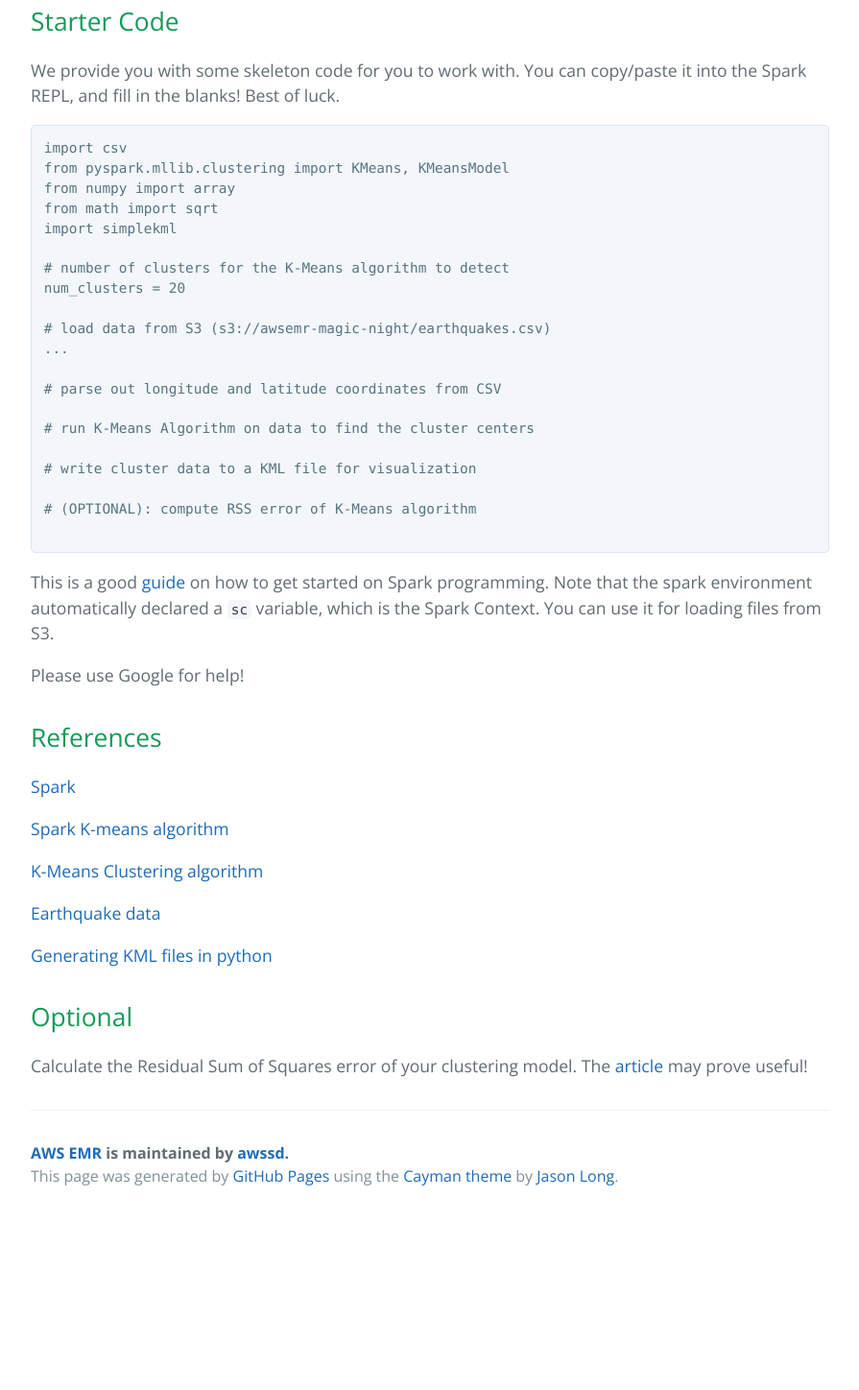
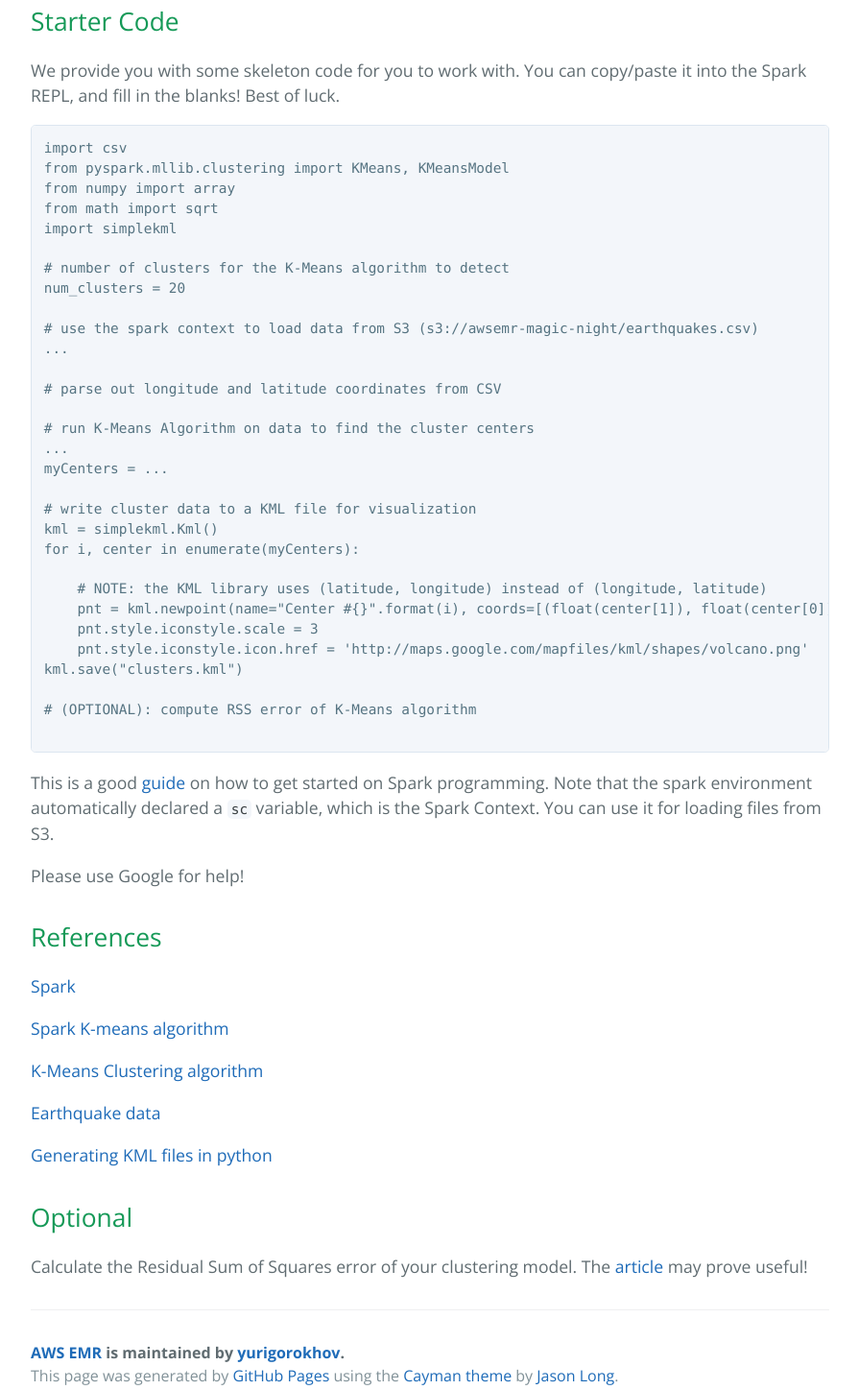
Before and after one commit to yurigorokhov/awsemr, a plain HTML site: page index.html in a window 1280 px wide. Shown: the part 2223-3671 px from the top of the page at 96% size, without its empty margins (192-1087 px from the left). Before the commit the page ends 3492 px from the top, so only its background shows below. Drawn offline with nearby package versions, Linux system fonts and the light colour scheme.

```diff
--- a/index.html
+++ b/index.html
@@ -2,7 +2,7 @@
 <html lang="en-us">
   <head>
     <meta charset="UTF-8">
-    <title>AWS EMR by awssd</title>
+    <title>AWS EMR by yurigorokhov</title>
     <meta name="viewport" content="width=device-width, initial-scale=1">
     <link rel="stylesheet" type="text/css" href="stylesheets/normalize.css" media="screen">
     <link href='https://fonts.googleapis.com/css?family=Open+Sans:400,700' rel='stylesheet' type='text/css'>
@@ -13,9 +13,9 @@
     <section class="page-header">
       <h1 class="project-name">AWS EMR</h1>
       <h2 class="project-tagline"></h2>
-      <a href="https://github.com/awssd/awsemr" class="btn">View on GitHub</a>
-      <a href="https://github.com/awssd/awsemr/zipball/master" class="btn">Download .zip</a>
-      <a href="https://github.com/awssd/awsemr/tarball/master" class="btn">Download .tar.gz</a>
+      <a href="https://github.com/yurigorokhov/awsemr" class="btn">View on GitHub</a>
+      <a href="https://github.com/yurigorokhov/awsemr/zipball/master" class="btn">Download .zip</a>
+      <a href="https://github.com/yurigorokhov/awsemr/tarball/master" class="btn">Download .tar.gz</a>
     </section>
 
     <section class="main-content">
@@ -123,14 +123,24 @@ import simplekml
 # number of clusters for the K-Means algorithm to detect
 num_clusters = 20
 
-# load data from S3 (s3://awsemr-magic-night/earthquakes.csv)
+# use the spark context to load data from S3 (s3://awsemr-magic-night/earthquakes.csv)
 ...
 
 # parse out longitude and latitude coordinates from CSV
 
 # run K-Means Algorithm on data to find the cluster centers
+...
+myCenters = ...
 
 # write cluster data to a KML file for visualization
+kml = simplekml.Kml()
+for i, center in enumerate(myCenters):
+
+    # NOTE: the KML library uses (latitude, longitude) instead of (longitude, latitude)
+    pnt = kml.newpoint(name="Center #{}".format(i), coords=[(float(center[1]), float(center[0]))])
+    pnt.style.iconstyle.scale = 3
+    pnt.style.iconstyle.icon.href = 'http://maps.google.com/mapfiles/kml/shapes/volcano.png'
+kml.save("clusters.kml")
 
 # (OPTIONAL): compute RSS error of K-Means algorithm
 
@@ -159,7 +169,7 @@ num_clusters = 20
 <p>Calculate the Residual Sum of Squares error of your clustering model. The <a href="http://nlp.stanford.edu/IR-book/html/htmledition/k-means-1.html">article</a> may prove useful!</p>
 
       <footer class="site-footer">
-        <span class="site-footer-owner"><a href="https://github.com/awssd/awsemr">AWS EMR</a> is maintained by <a href="https://github.com/awssd">awssd</a>.</span>
+        <span class="site-footer-owner"><a href="https://github.com/yurigorokhov/awsemr">AWS EMR</a> is maintained by <a href="https://github.com/yurigorokhov">yurigorokhov</a>.</span>
 
         <span class="site-footer-credits">This page was generated by <a href="https://pages.github.com">GitHub Pages</a> using the <a href="https://github.com/jasonlong/cayman-theme">Cayman theme</a> by <a href="https://twitter.com/jasonlong">Jason Long</a>.</span>
       </footer>
```
Also changed, not shown: params.json (+1 -1 lines).
